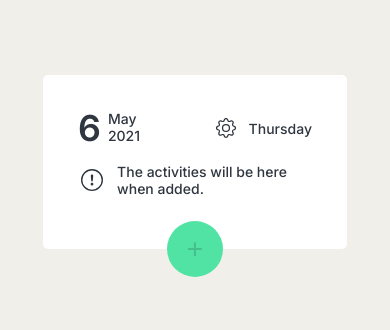
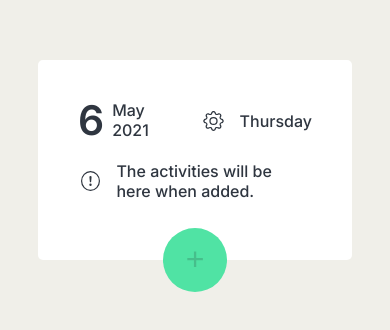
Before and after one commit to Diounata/to-do-app, a Next.js app: page /Components in a window 390 px wide. Shown: the part 246-576 px from the top of the page. Built offline with nearby package versions, Linux system fonts and the light colour scheme.

Commit message:
Solved some responsive fails

```diff
--- a/src/Components/Settings/SettingsComponent.tsx
+++ b/src/Components/Settings/SettingsComponent.tsx
@@ -21,17 +21,21 @@ export default function SettingsComponent() {
                 <article className={isDarkTheme ? styles.selected : ''}>
                     <span>Dark theme</span>
 
+                    <div>
                         <button onClick={() => changeConfig(!isDarkTheme, 't')}>
                             <span></span>
                         </button>
+                    </div>
                 </article>
 
                 <article className={isOrderlyTasks ? styles.selected : ''}>
                     <span>Enable orderly task list by a number</span>
 
+                    <div>
                         <button onClick={() => changeConfig(!isOrderlyTasks, 'o')}>
                             <span></span>
                         </button>
+                    </div>
                 </article>
 
                 <h2>Functions</h2>
--- a/src/styles/global.scss
+++ b/src/styles/global.scss
@@ -61,18 +61,6 @@ html,
     background: rgb(130, 130, 130);
 }
 
-@media (max-width: 1080px) {
-    html {
-        font-size: 93.75%; // 15px
-    }
-}
-
-@media (max-width: 720px) {
-    html {
-        font-size: 87.5%; // 14px
-    }
-}
-
 @media (max-width: 720px) {
     .container {
         width: 60vw;
--- a/src/styles/modules/AddTaskModal/Modal.module.scss
+++ b/src/styles/modules/AddTaskModal/Modal.module.scss
@@ -12,7 +12,7 @@
 
     & > div {
         width: 30%;
-        height: 40%;
+        height: 50%;
 
         padding: 1.5rem;
         border-radius: 5px;
--- a/src/styles/modules/Settings/CautionMessage.module.scss
+++ b/src/styles/modules/Settings/CautionMessage.module.scss
@@ -3,6 +3,10 @@
     flex-direction: column;
     justify-content: space-between;
     gap: 0.8rem;
+
+    @media (max-width: 600px) {
+        padding: 1rem;
+    }
 
     h2 {
         margin: 0;
--- a/src/styles/modules/Settings/Settings.module.scss
+++ b/src/styles/modules/Settings/Settings.module.scss
@@ -44,6 +44,7 @@
                 display: flex;
                 align-items: center;
                 justify-content: space-between;
+                gap: 0.8rem;
 
                 padding: 0.5rem 2rem;
 
@@ -56,7 +57,7 @@
                 button {
                     width: 1.75rem;
                     height: 1.75rem;
-                    margin-left: 1rem;
+                    /* margin-left: 1.3rem; */
 
                     display: flex;
                     align-items: center;
@@ -88,13 +89,25 @@
             &::after {
                 content: '';
 
-                width: 50px;
+                width: 25px;
                 height: 2px;
 
                 border-radius: 1px;
                 background: var(--spotlight-color);
                 margin: 0 0.8rem;
             }
+
+            @media (max-width: 1100px) {
+                padding: 0.8rem 0;
+            }
+        }
+
+        @media (max-width: 900px) {
+            width: 90% !important;
+        }
+
+        @media (max-width: 1000px) {
+            padding: 0.6rem 0;
         }
     }
 }
```
Lines whose indentation alone changed are shown as unchanged.
